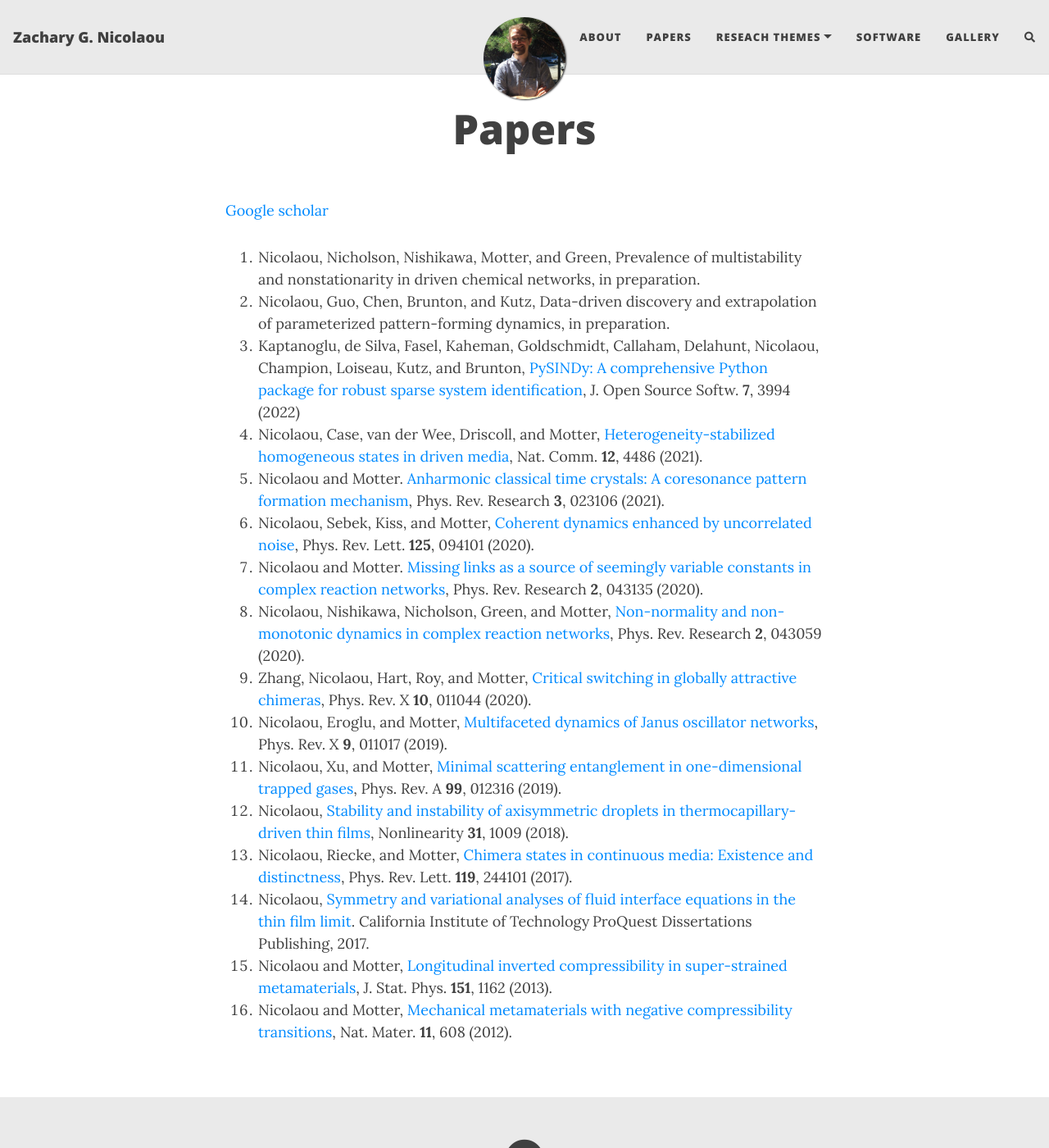
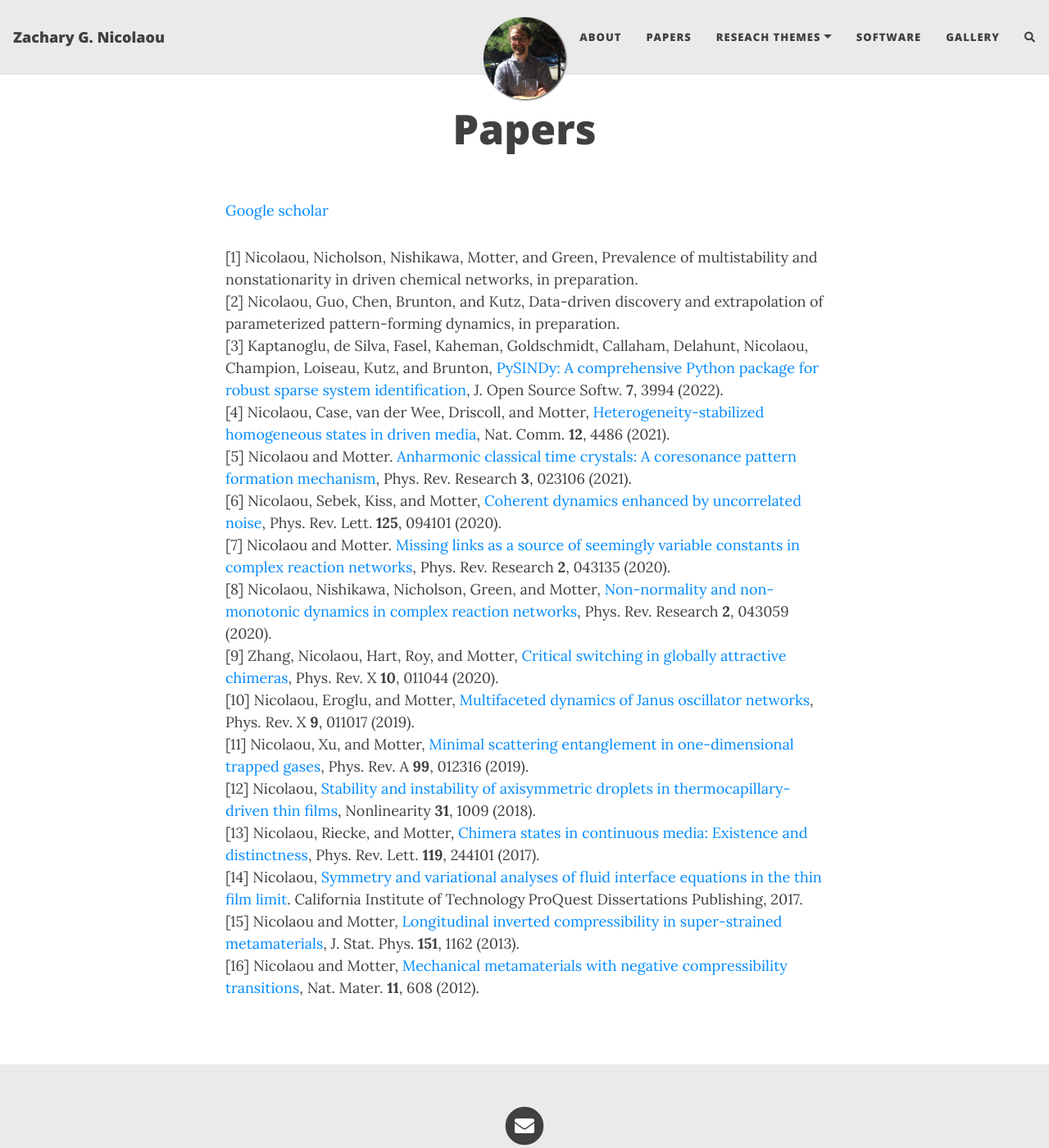
Before and after one commit to znicolaou/znicolaou.github.io, a Jekyll site: the page built from papers.md, in a window 1280 px wide and 1400 px high. Shown: the whole window at 82% size. Built offline with Jekyll 4.4.1, drawn with Linux system fonts in a browser that asks for light colours; nearby versions of some CDN libraries; comment, search, counter and statistics services are not loaded.

Commit message:
updated refs

```diff
--- a/papers.md
+++ b/papers.md
@@ -5,19 +5,19 @@ title: Papers
 
 [Google scholar](https://scholar.google.com/citations?hl=en&user=P7hfYakAAAAJ)
 
-1. Nicolaou, Nicholson, Nishikawa, Motter, and Green, Prevalence of multistability and nonstationarity in driven chemical networks, in preparation.
-2. Nicolaou, Guo, Chen, Brunton, and Kutz, Data-driven discovery and extrapolation of parameterized pattern-forming dynamics, in preparation.
-3. Kaptanoglu, de Silva,  Fasel,  Kaheman, Goldschmidt,  Callaham, Delahunt, Nicolaou,  Champion, Loiseau,  Kutz, and Brunton, 	[PySINDy: A comprehensive Python package for robust sparse system identification](https://doi.org/10.21105/joss.03994), J. Open Source Softw. **7**, 3994 (2022)
-4. Nicolaou, Case, van der Wee, Driscoll, and  Motter, [Heterogeneity-stabilized homogeneous states in driven media](https://doi.org/10.1038/s41467-021-24459-0), Nat. Comm. **12**, 4486 (2021).
-5. Nicolaou and Motter. [Anharmonic classical time crystals: A coresonance pattern formation mechanism](https://doi.org/10.1103/PhysRevResearch.3.023106), Phys. Rev. Research **3**, 023106 (2021).
-6. Nicolaou, Sebek, Kiss, and Motter, [Coherent dynamics enhanced by uncorrelated noise](https://doi.org/10.1103/PhysRevLett.125.094101), Phys. Rev. Lett. **125**, 094101 (2020).
-7. Nicolaou and Motter. [Missing links as a source of seemingly variable constants in complex reaction networks](https://doi.org/10.1103/PhysRevResearch.2.043135), Phys. Rev. Research **2**, 043135 (2020).
-8. Nicolaou, Nishikawa, Nicholson, Green, and Motter, [Non-normality and non-monotonic dynamics in complex reaction networks](https://doi.org/10.1103/PhysRevResearch.2.043059), Phys. Rev. Research **2**, 043059 (2020).
-9. Zhang, Nicolaou, Hart, Roy, and Motter, [Critical switching in globally attractive chimeras](https://doi.org/10.1103/PhysRevX.10.011044), Phys. Rev. X **10**, 011044 (2020).
-10. Nicolaou, Eroglu, and Motter, [Multifaceted dynamics of Janus oscillator networks](https://doi.org/10.1103/PhysRevX.9.011017), Phys. Rev. X **9**, 011017 (2019).
-11. Nicolaou, Xu, and  Motter, [Minimal scattering entanglement in one-dimensional trapped gases](https://doi.org/10.1103/PhysRevA.99.012316), Phys. Rev. A **99**, 012316 (2019).
-12. Nicolaou, [Stability and instability of axisymmetric droplets in thermocapillary-driven thin films](https://doi.org/10.1088/1361-6544/aa999c), Nonlinearity **31**, 1009 (2018).
-13. Nicolaou, Riecke, and  Motter, [Chimera states in continuous media: Existence and distinctness](https://doi.org/10.1103/PhysRevLett.119.244101), Phys. Rev. Lett. **119**, 244101 (2017).
-14. Nicolaou, [Symmetry and variational analyses of fluid interface equations in the thin film limit](https://www.proquest.com/docview/2129710996?pq-origsite=gscholar&fromopenview=true). California Institute of Technology ProQuest Dissertations Publishing, 2017.
-15. Nicolaou and Motter, [Longitudinal inverted compressibility in super-strained metamaterials](https://doi.org/10.1007/s10955-013-0742-8), J. Stat. Phys. **151**, 1162 (2013).
-16. Nicolaou and Motter, [Mechanical metamaterials with negative compressibility transitions](https://doi.org/10.1038/nmat3331), Nat. Mater.  **11**, 608 (2012).
+[1] Nicolaou, Nicholson, Nishikawa, Motter, and Green, Prevalence of multistability and nonstationarity in driven chemical networks, in preparation.
+[2] Nicolaou, Guo, Chen, Brunton, and Kutz, Data-driven discovery and extrapolation of parameterized pattern-forming dynamics, in preparation.
+[3] Kaptanoglu, de Silva,  Fasel,  Kaheman, Goldschmidt,  Callaham, Delahunt, Nicolaou,  Champion, Loiseau,  Kutz, and Brunton, 	[PySINDy: A comprehensive Python package for robust sparse system identification](https://doi.org/10.21105/joss.03994), J. Open Source Softw. **7**, 3994 (2022).
+[4] Nicolaou, Case, van der Wee, Driscoll, and  Motter, [Heterogeneity-stabilized homogeneous states in driven media](https://doi.org/10.1038/s41467-021-24459-0), Nat. Comm. **12**, 4486 (2021).
+[5] Nicolaou and Motter. [Anharmonic classical time crystals: A coresonance pattern formation mechanism](https://doi.org/10.1103/PhysRevResearch.3.023106), Phys. Rev. Research **3**, 023106 (2021).
+[6] Nicolaou, Sebek, Kiss, and Motter, [Coherent dynamics enhanced by uncorrelated noise](https://doi.org/10.1103/PhysRevLett.125.094101), Phys. Rev. Lett. **125**, 094101 (2020).
+[7] Nicolaou and Motter. [Missing links as a source of seemingly variable constants in complex reaction networks](https://doi.org/10.1103/PhysRevResearch.2.043135), Phys. Rev. Research **2**, 043135 (2020).
+[8] Nicolaou, Nishikawa, Nicholson, Green, and Motter, [Non-normality and non-monotonic dynamics in complex reaction networks](https://doi.org/10.1103/PhysRevResearch.2.043059), Phys. Rev. Research **2**, 043059 (2020).
+[9] Zhang, Nicolaou, Hart, Roy, and Motter, [Critical switching in globally attractive chimeras](https://doi.org/10.1103/PhysRevX.10.011044), Phys. Rev. X **10**, 011044 (2020).
+[10] Nicolaou, Eroglu, and Motter, [Multifaceted dynamics of Janus oscillator networks](https://doi.org/10.1103/PhysRevX.9.011017), Phys. Rev. X **9**, 011017 (2019).
+[11] Nicolaou, Xu, and  Motter, [Minimal scattering entanglement in one-dimensional trapped gases](https://doi.org/10.1103/PhysRevA.99.012316), Phys. Rev. A **99**, 012316 (2019).
+[12] Nicolaou, [Stability and instability of axisymmetric droplets in thermocapillary-driven thin films](https://doi.org/10.1088/1361-6544/aa999c), Nonlinearity **31**, 1009 (2018).
+[13] Nicolaou, Riecke, and  Motter, [Chimera states in continuous media: Existence and distinctness](https://doi.org/10.1103/PhysRevLett.119.244101), Phys. Rev. Lett. **119**, 244101 (2017).
+[14] Nicolaou, [Symmetry and variational analyses of fluid interface equations in the thin film limit](https://www.proquest.com/docview/2129710996?pq-origsite=gscholar&fromopenview=true). California Institute of Technology ProQuest Dissertations Publishing, 2017.
+[15] Nicolaou and Motter, [Longitudinal inverted compressibility in super-strained metamaterials](https://doi.org/10.1007/s10955-013-0742-8), J. Stat. Phys. **151**, 1162 (2013).
+[16] Nicolaou and Motter, [Mechanical metamaterials with negative compressibility transitions](https://doi.org/10.1038/nmat3331), Nat. Mater.  **11**, 608 (2012).
```
